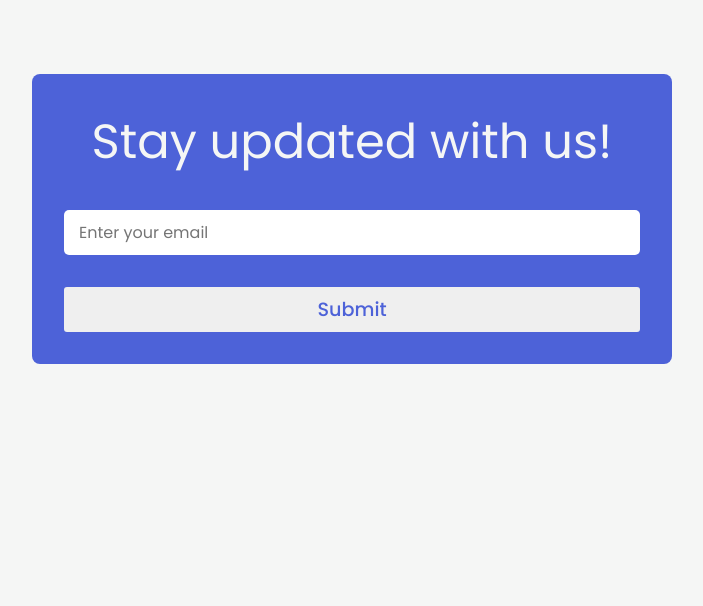
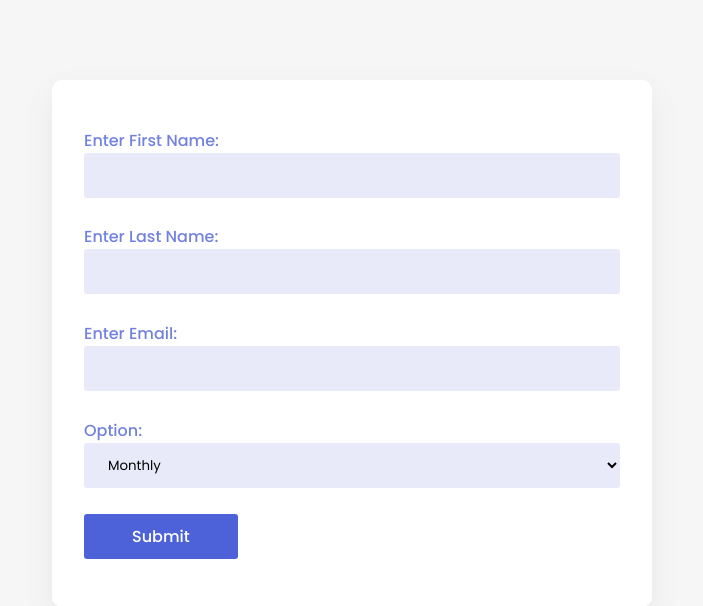
Before and after one commit to faisalmemon1991/Django-masterclass-internal, a Django app: page /subscribe/ in a window 1280 px wide. Shown: the part 69-675 px from the top of the page, without its empty margins (288-991 px from the left). Run offline with Django 4.2, Linux system fonts and the light colour scheme.

Commit message:
new interface in entire job app

```diff
--- a/jobapptest/app/static/app/style.css
+++ b/jobapptest/app/static/app/style.css
@@ -272,7 +272,7 @@ button{
 
 
   /* Email code */
-  .enter-email{
+  .subscribe-text{
   border: none;
   outline: none;
   height: 45px;
@@ -283,7 +283,7 @@ button{
   width: 100%;
   }
 
-  .email-form{
+  /* .email-form{
     grid-template-columns: 1fr;
     padding: 1em;
     margin-top: 15vh;
@@ -299,7 +299,7 @@ button{
     left: 50%;
     margin-right: -50%;
     transform: translate(-50%, -50%)
-  }
+  } */
 
   .email-form-title{
     color: #f5f6f5;
@@ -314,12 +314,69 @@ button{
     display: none;
   }
 
+  .help-text{
+    font-size: 10px;
+    color: gray;
+    padding: 0;
+    margin: 0;
+  }
+
   .email-submit{
+    border: none;
+    outline: none;
     height: 45px;
-    padding: 0 40px;
-    color: var(--blue);
-    font-size: 1.2rem;
+    background: var(--blue);
+    border-radius: 3px;
+    cursor: pointer;
+    font-size: 1rem;
     font-weight: 500;
-    width: 100%;
+    color: white;
+    padding: 0 3em;
 
   }
+
+  label {
+    color: var(--lblue);
+    font-weight: 500;
+    padding-bottom: 10px;
+}
+
+input, select {
+border: none;
+outline: none;
+height: 45px;
+border-radius: 3px;
+width: 100%;
+background: #7281e02a;
+padding: 0 20px;
+margin-bottom: 2em;
+}
+
+form {
+  width: 50%;
+  padding: 3em 2em;
+  background: white;
+  border-radius: 10px;
+  margin: 5em auto;
+  box-shadow: var(--shadow);
+}
+
+.errorlist {
+  background: #ff27272a;
+  color: #ff0000;
+  padding: 10px;
+  border-radius: 5px;
+  font-size: 18px;
+  font-weight: 500;
+}
+
+.thank-you{
+  border: none;
+  outline: none;
+  height: 45px;
+  border-radius: 3px;
+  width: 100%;
+  padding: 0 20px;
+  margin: 2em;
+  font-size: 30px;
+}
--- a/jobapptest/jobapptest/settings.py
+++ b/jobapptest/jobapptest/settings.py
@@ -11,6 +11,7 @@ https://docs.djangoproject.com/en/4.0/ref/settings/
 """
 
 from pathlib import Path
+import os
 
 # Build paths inside the project like this: BASE_DIR / 'subdir'.
 BASE_DIR = Path(__file__).resolve().parent.parent
@@ -57,7 +58,7 @@ ROOT_URLCONF = 'jobapptest.urls'
 TEMPLATES = [
     {
         'BACKEND': 'django.template.backends.django.DjangoTemplates',
-        'DIRS': [],
+        'DIRS': [os.path.join(BASE_DIR,'templates')],
         'APP_DIRS': True,
         'OPTIONS': {
             'context_processors': [
--- a/jobapptest/subscribe/form.py
+++ b/jobapptest/subscribe/form.py
@@ -12,7 +12,7 @@ class SubscribeForm(forms.ModelForm):
                 'last_name': _('Enter Last Name'),
                 'email': _('Enter Email')
                 }
-        help_texts = {'first_name': _('Enter characters only')}
+        # help_texts = {'first_name': _('Enter characters only')}
         error_messages = {
                     'first_name': {
                     'required': _("You cannot move forward without first name"),
--- a/jobapptest/subscribe/templates/subscribe/subscribe.html
+++ b/jobapptest/subscribe/templates/subscribe/subscribe.html
@@ -1,41 +1,14 @@
-{% load static %}
-<!DOCTYPE html>
-<html lang="en">
-  <head>
-    <meta charset="UTF-8" />
-    <meta http-equiv="X-UA-Compatible" content="IE=edge" />
-    <meta name="viewport" content="width=device-width, initial-scale=1.0" />
-    <link rel="stylesheet" href="{% static 'app/style.css' %}" />
-    <link
-      href="https://fonts.googleapis.com/css?family=Material+Icons|Material+Icons+Outlined|Material+Icons+Two+Tone|Material+Icons+Round|Material+Icons+Sharp"
-      rel="stylesheet"
-    />
-    <title>View job</title>
-  </head>
-  <body>
-    <header>
-      <nav>
-        <div class="container">
-          <div class="logo">
-            <img src="{% static 'app/logo.svg' %}" alt="" />
-          </div>
-          <div class="links">
-            <a href="{% url 'jobs_home' %}">Home</a>
-          </div>
-          <span class="material-icons menu" onclick="menu()"> menu </span>
-        </div>
-      </nav>
-    </header>
+{% extends "base.html" %}
+{% block title %}FlixCareers | Subscribe{% endblock %}
+
+{% block content %}
     <section>
       <div class="container">
-          <div class="email-form">
-            <p class="email-form-title">Stay updated with us!</p>
-            <p class="email-form-title-success">You are subscribed</p>
-        <input type="text" class="enter-email" placeholder="Enter your email" />
+          <form class="email-form" method="post">
+            {% csrf_token %}
+            {{ form.as_p }}
         <button class="email-submit">Submit</button>
-    </div>
+    </form>
       </div>
     </section>
-    <script src="{% static 'app/app.js' %}"></script>
-  </body>
-</html>
+{% endblock %}
--- /dev/null
+++ b/jobapptest/templates/base.html
@@ -0,0 +1,36 @@
+{% load static %}
+<!DOCTYPE html>
+<html lang="en">
+  <head>
+    <meta charset="UTF-8" />
+    <meta http-equiv="X-UA-Compatible" content="IE=edge" />
+    <meta name="viewport" content="width=device-width, initial-scale=1.0" />
+    <link rel="stylesheet" href="{% static 'app/style.css' %}" />
+    <link
+      href="https://fonts.googleapis.com/css?family=Material+Icons|Material+Icons+Outlined|Material+Icons+Two+Tone|Material+Icons+Round|Material+Icons+Sharp"
+      rel="stylesheet"
+    />
+    <title>{% block title %}Job's Website{% endblock %}</title>
+  </head>
+  <body>
+    <header>
+      <nav>
+        <div class="container">
+          <div class="logo">
+            <img src="{% static 'app/logo.svg' %}" alt="" />
+          </div>
+          <div class="links">
+            <a href="{% url 'jobs_home' %}">Home</a>
+          </div>
+          <span class="material-icons menu" onclick="menu()"> menu </span>
+        </div>
+      </nav>
+    </header>
+
+    <!-- job post lists -->
+    {% block content %}
+
+    {% endblock %}
+    <script src="{% static 'app/app.js' %}"></script>
+  </body>
+</html>
```
Also changed, not shown: job-app-template/email.html (+20 -4 lines), job-app-template/style.css (+64 -7 lines), jobapptest/app/templates/app/index.html (+4 -31 lines), jobapptest/app/templates/app/job_detail.html (+5 -31 lines), jobapptest/subscribe/templates/subscribe/thank_you.html (+10 -12 lines), jobapptest/db.sqlite3.
